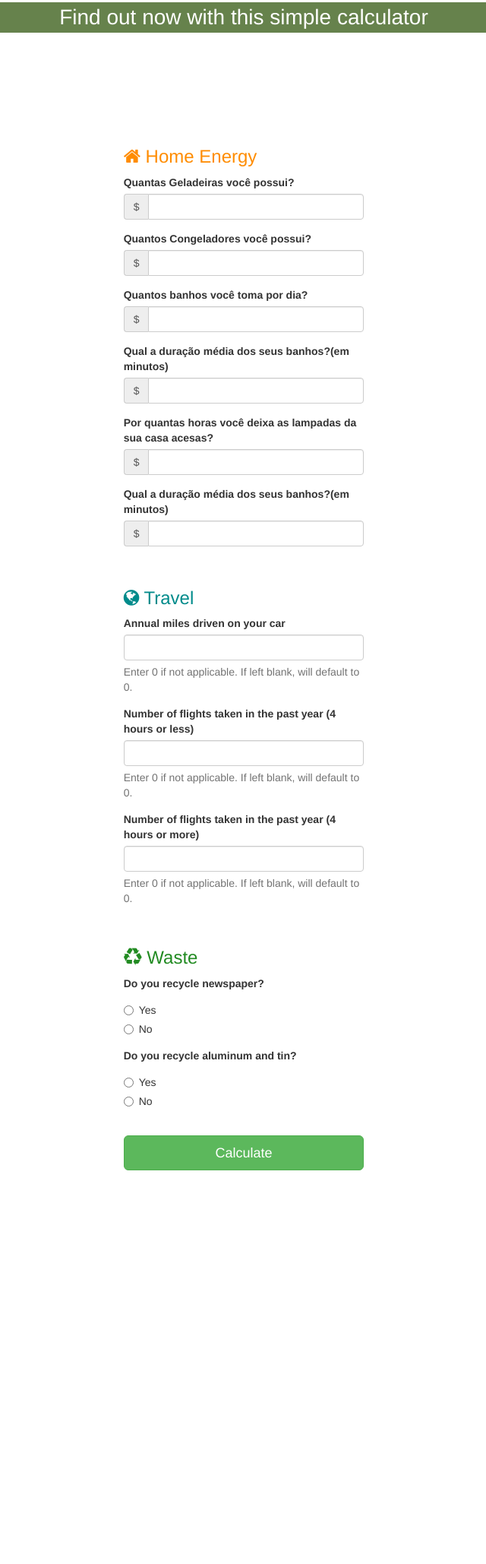
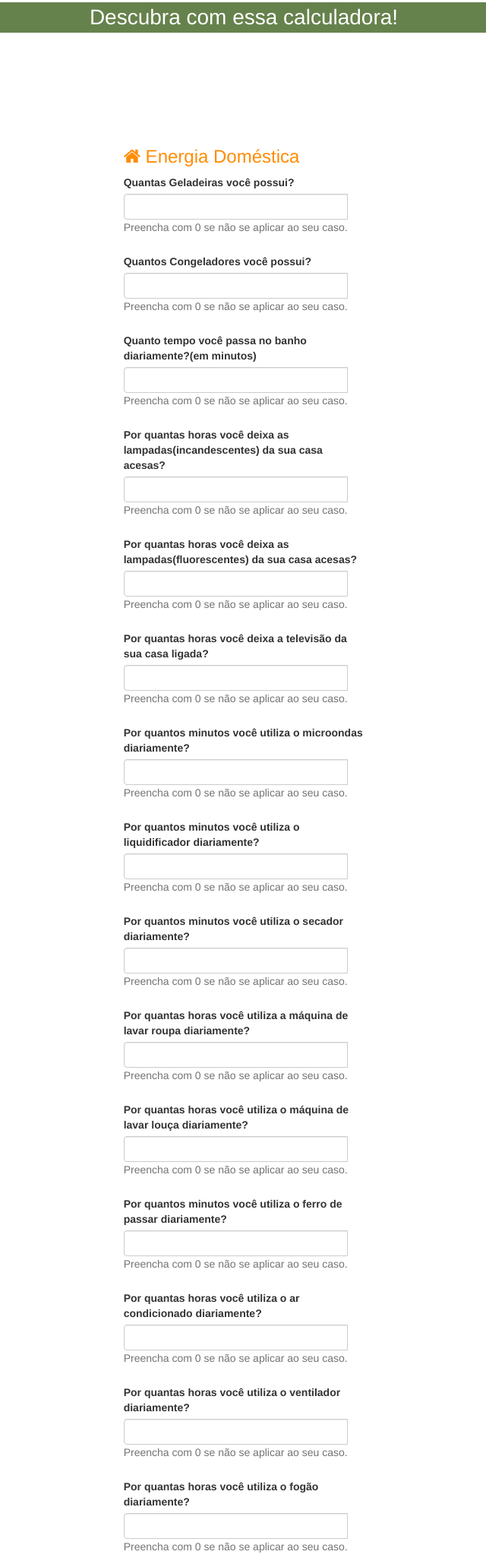
Before and after one commit to pedrooa/Calculadora-CO2, a plain HTML site: page index.html in a window 1280 px wide. Shown: the part 189-2247 px from the top of the page at 76% size, without its empty margins (319-959 px from the left). Before the commit the page ends 1769 px from the top, so only its background shows below. Drawn offline with nearby package versions, Linux system fonts and the light colour scheme.

Commit message:
Correcoes

```diff
--- a/index.html
+++ b/index.html
@@ -16,8 +16,8 @@
 	<div class="container-fluid">
 		<div class="row">
 			<div class="col-xs-12 col-sm-12 col-md-12 col-lg-12 text-center" id="announcement-panel">
-				<h1 id="announcement-header">What is your carbon footprint?</h1>
-				<h3 id="announcement-subheader">Find out now with this simple calculator</h3>
+				<h1 id="announcement-header">Qual é a sua pegada de carbono?</h1>
+				<h3 id="announcement-subheader">Descubra com essa calculadora!</h3>
 			</div>
 		</div>
 		<div class="row">
@@ -26,117 +26,193 @@
 			<div class="col-xs-12 col-sm-12 col-md-4 col-lg-4">
 				<div id="form">
 					<form>
-						<h3 id="home-energy-label"><i class="fa fa-home" aria-hidden="true"></i> Home Energy</h3>
+						<h3 id="home-energy-label"><i class="fa fa-home" aria-hidden="true"></i> Energia Doméstica</h3>
 						<div class="form-group">
 							<label for="geladeiras">Quantas Geladeiras você possui?</label>
 							<div class="input-group">
-								<div class="input-group-addon">$</div>
-								<input class="form-control" id="geladeiras" type="number" min="0" step="1">
+								<input class="form-control" id="gela" type="number" min="0" step="1">
+								<span class="help-block">Preencha com 0 se não se aplicar ao seu caso.</span>
+
 							</div>
 						</div>
 						<div class="form-group">
 							<label for="congeladores">Quantos Congeladores você possui?</label>
 							<div class="input-group">
-								<div class="input-group-addon">$</div>
 								<input class="form-control" id="congeladores" type="number" min="0" step="1">
+								<span class="help-block">Preencha com 0 se não se aplicar ao seu caso.</span>
+
 							</div>
 						</div>
 						<div class="form-group">
-							<label for="Nbanhos">Quantos banhos você toma por dia?</label>
+							<label for="Nbanhos">Quanto tempo você passa no banho diariamente?(em minutos)</label>
 							<div class="input-group">
-								<div class="input-group-addon">$</div>
-								<input class="form-control" id="Nbanhos" type="number" min="0" step="1">
+								<input class="form-control" id="chuv" type="number" min="0" step="1">
+								<span class="help-block">Preencha com 0 se não se aplicar ao seu caso.</span>
+
 							</div>
 						</div>
 						<div class="form-group">
-							<label for="Qbanhos">Qual a duração média dos seus banhos?(em minutos)</label>
+							<label for="Qbanhos">Por quantas horas você deixa as lampadas(incandescentes) da sua casa acesas?</label>
 							<div class="input-group">
-								<div class="input-group-addon">$</div>
-								<input class="form-control" id="Qbanhos" type="number" min="0" step="1">
+								<input class="form-control" id="luzi" type="number" min="0" step="1">
+								<span class="help-block">Preencha com 0 se não se aplicar ao seu caso.</span>
+
 							</div>
 						</div>
 						<div class="form-group">
-							<label for="Qbanhos">Por quantas horas você deixa as lampadas da sua casa acesas?</label>
+							<label for="Qbanhos">Por quantas horas você deixa as lampadas(fluorescentes) da sua casa acesas?</label>
 							<div class="input-group">
-								<div class="input-group-addon">$</div>
-								<input class="form-control" id="Qbanhos" type="number" min="0" step="1">
+								<input class="form-control" id="luzf" type="number" min="0" step="1">
+								<span class="help-block">Preencha com 0 se não se aplicar ao seu caso.</span>
 							</div>
 						</div>
 						<div class="form-group">
-							<label for="Qbanhos">Qual a duração média dos seus banhos?(em minutos)</label>
+							<label for="Qbanhos">Por quantas horas você deixa a televisão da sua casa ligada?</label>
 							<div class="input-group">
-								<div class="input-group-addon">$</div>
-								<input class="form-control" id="Qbanhos" type="number" min="0" step="1">
-							</div>
-						</div>
-						<br/>
-						<h3 class="form-section-label" id="travel-label"><i class="fa fa-globe" aria-hidden="true"></i> Travel</h3>
-						<div class="form-group">
-							<label for="car">Annual miles driven on your car</label>
-							<input class="form-control" id="car" type="number" min="0" step="1">
-							<span class="help-block">Enter 0 if not applicable. If left blank, will default to 0.</span>
-						</div>
-						<div class="form-group">
-							<label for="flights-4-less">Number of flights taken in the past year (4 hours or less)</label>
-							<input class="form-control" id="flights-4-less" type="number" min="0" step="1">
-							<span class="help-block">Enter 0 if not applicable. If left blank, will default to 0.</span>
-						</div>
-						<div class="form-group">
-							<label for="flights-4-more">Number of flights taken in the past year (4 hours or more)</label>
-							<input class="form-control" id="flights-4-more" type="number" min="0" step="1">
-							<span class="help-block">Enter 0 if not applicable. If left blank, will default to 0.</span>
-						</div>
-						<br/>
-						<h3 class="form-section-label" id="waste-label"><i class="fa fa-recycle" aria-hidden="true"></i> Waste</h3>
-						<div class="form-group">
-							<label>Do you recycle newspaper?</label>
-							<div class="alert alert-danger" role="alert" id="newspaper-alert"><strong>Oops!</strong> You need to make a selection.</div>
-							<div class="radio">
-								<label>
-									<input type="radio" name="newspaperOptionsRadios" id="optionsRadio1" value="option1">
-									Yes
-								</label>
-							</div>
-							<div class="radio">
-								<label>
-									<input type="radio" name="newspaperOptionsRadios" id="optionsRadio2" value="option2">
-									No
-								</label>
+								<input class="form-control" id="tv" type="number" min="0" step="1">
+								<span class="help-block">Preencha com 0 se não se aplicar ao seu caso.</span>
+
 							</div>
 						</div>
 						<div class="form-group">
-							<label>Do you recycle aluminum and tin?</label>
-							<div class="alert alert-danger" role="alert" id="alum-tin-alert"><strong>Oops!</strong> You need to make a selection.</div>
-							<div class="radio">
-								<label>
-									<input type="radio" name="alumtinOptionsRadios" id="optionsRadio3" value="option3">
-									Yes
-								</label>
-							</div>
-							<div class="radio">
-								<label>
-									<input type="radio" name="alumtinOptionsRadios" id="optionsRadio4" value="option4">
-									No
-								</label>
+							<label for="Qbanhos">Por quantos minutos você utiliza o microondas diariamente?</label>
+							<div class="input-group">
+								<input class="form-control" id="micro" type="number" min="0" step="1">
+								<span class="help-block">Preencha com 0 se não se aplicar ao seu caso.</span>
+
 							</div>
 						</div>
+						<div class="form-group">
+							<label for="Qbanhos">Por quantos minutos você utiliza o liquidificador diariamente?</label>
+							<div class="input-group">
+								<input class="form-control" id="liq" type="number" min="0" step="1">
+								<span class="help-block">Preencha com 0 se não se aplicar ao seu caso.</span>
+
+							</div>
+						</div>
+						<div class="form-group">
+							<label for="Qbanhos">Por quantos minutos você utiliza o secador diariamente?</label>
+							<div class="input-group">
+								<input class="form-control" id="seca" type="number" min="0" step="1">
+								<span class="help-block">Preencha com 0 se não se aplicar ao seu caso.</span>
+
+							</div>
+						</div>
+						<div class="form-group">
+							<label for="Qbanhos">Por quantas horas você utiliza a máquina de lavar roupa diariamente?</label>
+							<div class="input-group">
+								<input class="form-control" id="maqlavarr" type="number" min="0" step="1">
+								<span class="help-block">Preencha com 0 se não se aplicar ao seu caso.</span>
+
+							</div>
+						</div>
+						<div class="form-group">
+							<label for="Qbanhos">Por quantas horas você utiliza o máquina de lavar louça diariamente?</label>
+							<div class="input-group">
+								<input class="form-control" id="maqlavarl" type="number" min="0" step="1">
+								<span class="help-block">Preencha com 0 se não se aplicar ao seu caso.</span>
+
+							</div>
+						</div>
+						<div class="form-group">
+							<label for="Qbanhos">Por quantos minutos você utiliza o ferro de passar diariamente?</label>
+							<div class="input-group">
+								<input class="form-control" id="ferr" type="number" min="0" step="1">
+								<span class="help-block">Preencha com 0 se não se aplicar ao seu caso.</span>
+
+							</div>
+						</div>
+						<div class="form-group">
+							<label for="Qbanhos">Por quantas horas você utiliza o ar condicionado diariamente?</label>
+							<div class="input-group">
+								<input class="form-control" id="arcond" type="number" min="0" step="1">
+								<span class="help-block">Preencha com 0 se não se aplicar ao seu caso.</span>
+
+							</div>
+						</div>
+						<div class="form-group">
+							<label for="Qbanhos">Por quantas horas você utiliza o ventilador diariamente?</label>
+							<div class="input-group">
+								<input class="form-control" id="venti" type="number" min="0" step="1">
+								<span class="help-block">Preencha com 0 se não se aplicar ao seu caso.</span>
+
+							</div>
+						</div>
+						<div class="form-group">
+							<label for="Qbanhos">Por quantas horas você utiliza o fogão diariamente?</label>
+							<div class="input-group">
+								<input class="form-control" id="fog" type="number" min="0" step="1">
+								<span class="help-block">Preencha com 0 se não se aplicar ao seu caso.</span>
+
+							</div>
+						</div>
+
+						<div class="form-group">
+								<label for="Qbanhos">Quantas vezes você carrega o celular diariamente?</label>
+								<div class="input-group">
+									<input class="form-control" id="cel" type="number" min="0" step="1">
+									<span class="help-block">Preencha com 0 se não se aplicar ao seu caso.</span>
+
+								</div>
+							</div>
+							<div class="form-group">
+									<label for="Qbanhos">Quantas vezes você carrega o notebook diariamente?</label>
+									<div class="input-group">
+										<input class="form-control" id="note" type="number" min="0" step="1">
+										<span class="help-block">Preencha com 0 se não se aplicar ao seu caso.</span>
+
+									</div>
+								</div>
+
+						<br/>
+						<h3 class="form-section-label" id="travel-label"><i class="fa fa-globe" aria-hidden="true"></i> Transporte</h3>
+						<div class="form-group">
+							<label for="car">Quantos kilômetros você se locomove de carro por dia com gasolina?</label>
+							<input class="form-control" id="carGas" type="number" min="0" step="1">
+							<span class="help-block">Preencha com 0 se não se aplicar ao seu caso.</span>
+
+						</div>
+						<div class="form-group">
+							<label for="car">Quantos kilômetros você se locomove de carro por dia com etanol?</label>
+							<input class="form-control" id="carEta" type="number" min="0" step="1">
+							<span class="help-block">Preencha com 0 se não se aplicar ao seu caso.</span>
+
+						</div>
+						<div class="form-group">
+							<label for="car">Quantos kilômetros você se locomove de carro por dia com diesel?</label>
+							<input class="form-control" id="carDie" type="number" min="0" step="1">
+							<span class="help-block">Preencha com 0 se não se aplicar ao seu caso.</span>
+
+						</div>
+						<div class="form-group">
+							<label for="car">Quantos kilômetros você se locomove de moto por dia com gasolina?</label>
+							<input class="form-control" id="motoGas" type="number" min="0" step="1">
+							<span class="help-block">Preencha com 0 se não se aplicar ao seu caso.</span>
+
+						</div>
+						<div class="form-group">
+							<label for="car">Quantos kilômetros você se locomove de moto por dia com etanol?</label>
+							<input class="form-control" id="motoEta" type="number" min="0" step="1">
+							<span class="help-block">Preencha com 0 se não se aplicar ao seu caso.</span>
+
+						</div>
+						<div class="form-group">
+							<label for="car">Quantos kilômetros você se locomove de ônibus por dia?</label>
+							<input class="form-control" id="onibus" type="number" min="0" step="1">
+							<span class="help-block">Preencha com 0 se não se aplicar ao seu caso.</span>
+
+						</div>
+
 						<br/>
 						<button id="calculate-btn" type="button" class="btn btn-success btn-lg btn-block">Calculate</button>
 					</form>
-				</div>
+					</div>
+
 
 				<div id="results" class="text-center">
 					<h1 id="score"></h1>
 					<br/>
 					<p class="lead">This number represents the amount of greenhouse gases in units of carbon dioxide you emit per year</p>
-					<br/>
-					<h5 class="bg-success score-info">6,000 or below is EXCELLENT</h5>
-					<h5 class="bg-info score-info">6,000 to 15,999 is GOOD</h5>
-					<h5 class="bg-warning score-info">16,000 to 22,000 is AVERAGE</h5>
-					<h5 class="bg-danger score-info">22,000 or above is BAD</h5>
-					<br/>
-					<br/>
-					<br/>
 					<button id="recalculate-btn" type="button" class="btn btn-success btn-lg btn-block">Recalculate</button>
 				</div>
 			</div>
--- a/js/script.js
+++ b/js/script.js
@@ -11,25 +11,7 @@ $(document).ready(function() {
 			return false;
 		}
 	});
-	/// fator conersao
-	var fatorconv= 0.11  //kg co2/ Kwh
-	// pot medias em watts
-	var potmarcondi = 2000;
-	var potmventi = 65;
-	var potmChuv = 5300;
-	var potmLuzf = 15 ;
-	var potmLuzi = 40;
-	var potmTv = 110;
-	var potmFog = 9120;
-	var potmGela = 250;
-	var potmMicro = 1500;
-	var potmMaqlavarr = 500;
-	var potmMaqlavarl = 1500;
-	var potmLiq= 300;
-	var potmFerr= 1000;
-	var potmSeca= 1400;
-	var potmCel = 0;
-	var potmNote = 0;
+
 
 
 
@@ -66,6 +48,27 @@ $(document).ready(function() {
 			var motoGasInput = document.getElementById("motoGas").value;
 			var motoEtaInput = document.getElementById("motoEta").value;
 			var onibusInput = document.getElementById("onibus").value;
+
+
+				/// fator conversao
+			var fatorconv= 0.11  //kg co2/ Kwh
+			// pot medias em watts
+			var potmarcondi = 2000;
+			var potmventi = 65;
+			var potmChuv = 5300;
+			var potmLuzf = 15 ;
+			var potmLuzi = 40;
+			var potmTv = 110;
+			var potmFog = 9120;
+			var potmGela = 250;
+			var potmMicro = 1500;
+			var potmMaqlavarr = 500;
+			var potmMaqlavarl = 1500;
+			var potmLiq= 300;
+			var potmFerr= 1000;
+			var potmSeca= 1400;
+			var potmCel = 0;
+			var potmNote = 0;
 
 
 			// set variables for calculating each component score
@@ -228,10 +231,10 @@ $(document).ready(function() {
 				motoGasScore =  motoGasInput * 1987.04/30 ;
 			}
 			//Onibus
-			if (OnibusInput === 0 || OnibusInput === "undefined") {
-				OibusScore = 0;
+			if (onibusInput === 0 || onibusInput === "undefined") {
+				onibusScore = 0;
 			} else {
-				OnibusScore =  onibusInput * 2393.6/2.5 ;
+				onibusScore =  onibusInput * 2393.6/2.5 ;
 			}
 
 
@@ -254,7 +257,7 @@ $(document).ready(function() {
 				motoEtaScore +
 				onibubsInput );
 			formattedScore = totalScore.toLocaleString("en");
-			// console.log(totalScore);
+			 console.log(totalScore);
 
 			document.getElementById("score").innerHTML = formattedScore;
 
@@ -268,6 +271,6 @@ $(document).ready(function() {
 			});
 		}
 
-
+		calculateAndDisplayScore();
 	});
 });
```
